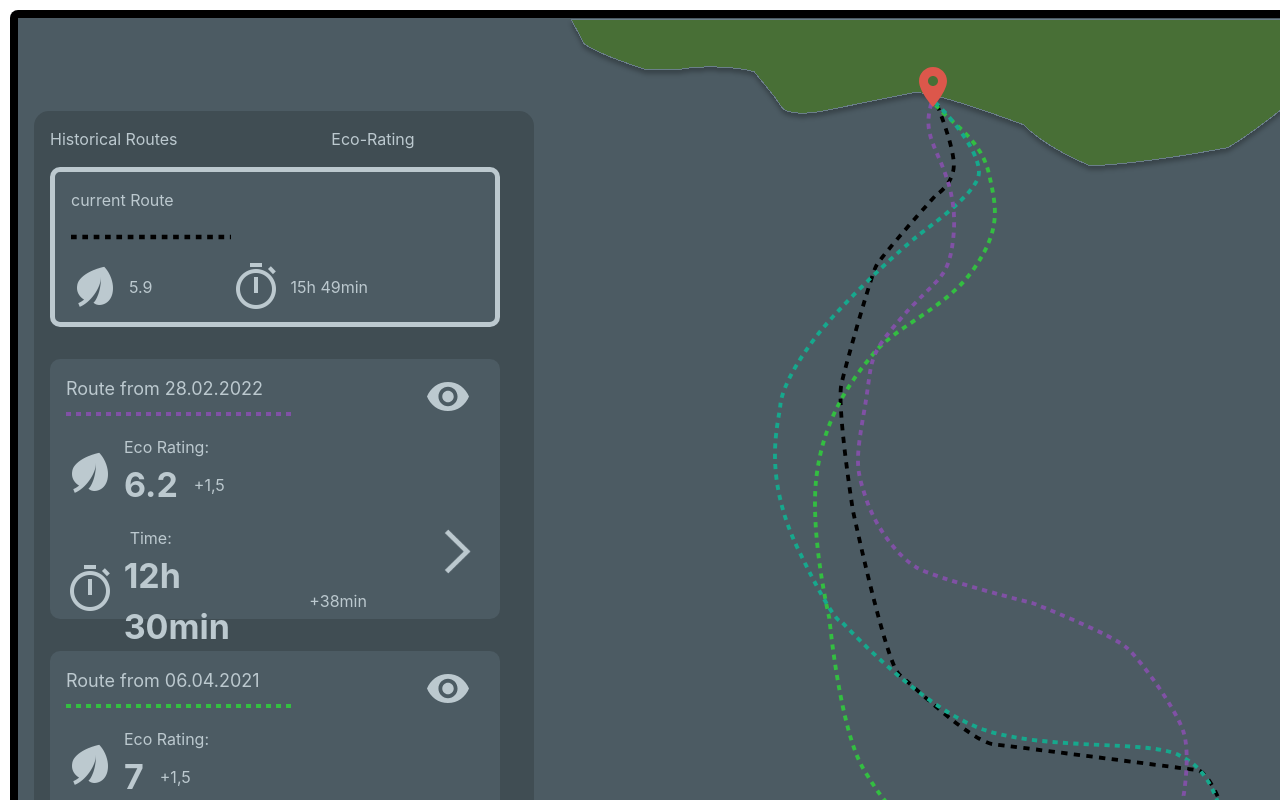
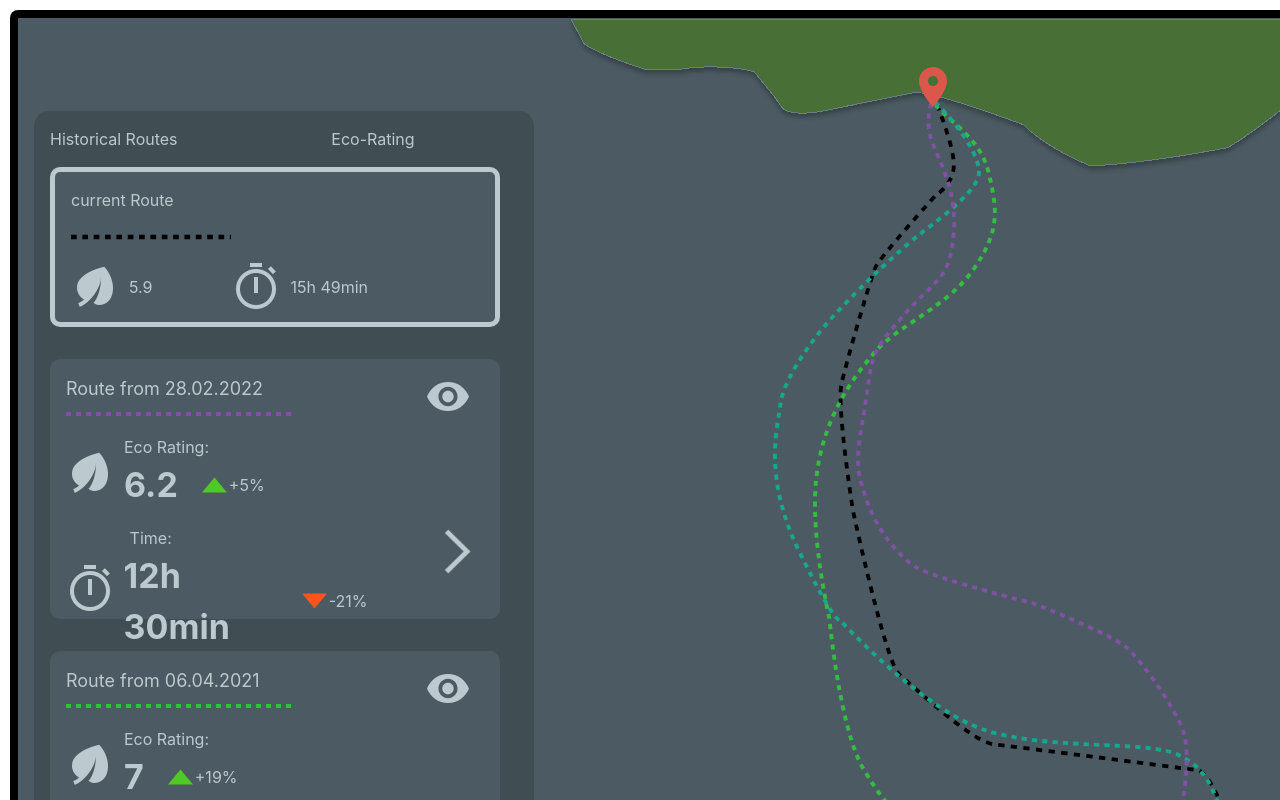
Before and after one commit to Trallianz/MariData_HEI, a React (Create React App) app in the folder maridata/: page / in a window 1280 px wide. Shown: the top 800 px of the page. Built offline with nearby package versions, Linux system fonts and the light colour scheme.

Commit message:
added comparison to route panel

```diff
--- a/maridata/src/components/RoutePanel.tsx
+++ b/maridata/src/components/RoutePanel.tsx
@@ -15,6 +15,9 @@ import line_blue from "./../icons/line_blue.svg";
 import { useNavigate } from "react-router-dom";
 import TimeCalc from './TimeCalc';
 import { ShipContext } from '../ShipContext';
+import red_triangle from "./../icons/arrow_down_red.svg";
+import gray_triangel from "./../icons/arrow_grey.svg";
+import green_triangle from "./../icons/arrow_up_green.svg";
 
 interface route_props2 {
     isOpen: Array<boolean>;
@@ -29,6 +32,7 @@ const RoutePanel = (props: any) => {
 
     // function that is called when clicked on the eye-icon
     const handleEyeAction = () => {
+        console.log(shipProp.currentRoute);
         let temp = shipProp.orderedRoutes;
         temp[props.routeIndex].shown_on_map = !temp[props.routeIndex].shown_on_map;
         shipProp.setOrderedRoutes(temp);
@@ -47,6 +51,56 @@ const RoutePanel = (props: any) => {
         setEyeOpen(!eyeOpen)
     }
 
+
+    //calculate diferences
+
+    let triangle = gray_triangel;
+
+    function showTriangleEco(c: number, s: number) {
+        const sum = c - s
+        if (sum > 0) {
+            triangle = red_triangle
+            return (triangle)
+        }
+        else {
+            triangle = green_triangle
+            return (triangle)
+        }
+    }
+
+    function getDifferenceEco(x: number, y: number) {
+        //example "-60%"
+        if (x >= y) {
+            return (Math.round(((y / x) * 100) - 100) + "%");
+        }
+        //example "+60%"
+        else {
+            return ("+" + Math.round(((y / x) * 100) - 100) + "%");
+        }
+    }
+
+    function showTriangleTime(c: number, s: number) {
+        const sum = c - s
+        if (sum < 0) {
+            triangle = red_triangle
+            return (triangle)
+        }
+        else {
+            triangle = green_triangle
+            return (triangle)
+        }
+    }
+
+    function getDifferenceTime(x: number, y: number) {
+        //example "-60%"
+        if (x >= y) {
+            return (Math.round(((y / x) * 100) - 100) + "%");
+        }
+        //example "+60%"
+        else {
+            return ("+" + Math.round(((y / x) * 100) - 100) + "%");
+        }
+    }
 
     //passes the route data (props) to the detailed comparison site
     const navigate = useNavigate();
@@ -113,7 +167,10 @@ const RoutePanel = (props: any) => {
                             <p>Eco Rating:</p>
                             <div className='routen_panel_eco_rating_value'>
                                 <p className='eco_rating'>{props.eco_rating}</p>
-                                <p className='eco_difference'>+1,5</p>
+                                <div className='eco_rating_comparison'>
+                                    <img src={showTriangleEco(shipProp.currentRoute.eco_rating, props.eco_rating)} alt="" />
+                                    {getDifferenceEco(shipProp.currentRoute.eco_rating, props.eco_rating)}
+                                </div>
                             </div>
                         </div>
                     </div>
@@ -125,7 +182,10 @@ const RoutePanel = (props: any) => {
                             <p>Time:</p>
                             <div className='routen_panel_eco_rating_value'>
                                 <p className='time'>{TimeCalc(props.time_driven + props.time_anchor)}</p>
-                                <p className='time_difference'>+38min</p>
+                                <div className='time_comparison'>
+                                    <img src={showTriangleEco((shipProp.currentRoute.time_driven + shipProp.currentRoute.time_anchor), (props.time_driven + props.time_anchor))} alt="" />
+                                    {getDifferenceEco((shipProp.currentRoute.time_driven + shipProp.currentRoute.time_anchor), (props.time_driven + props.time_anchor))}
+                                </div>
                             </div>
                         </div>
                     </div>
--- a/maridata/src/components/RoutenPanel.css
+++ b/maridata/src/components/RoutenPanel.css
@@ -136,7 +136,22 @@
     height: 48;
 }
 
-.routen_panel_eco_comparison > *{
-    height: 100px;
-    width: 200px;
+.eco_rating_comparison{
+    padding-left: 1.5em;
+    display: flex;
+    flex-direction: row;
 }
+
+.eco_rating_comparison > img{
+    padding-right: 2px;
+}
+
+.time_comparison{
+    padding-left: 8px;
+    display: flex;
+    flex-direction: row;
+}
+
+.time_comparison > img{
+    padding-right: 2px;
+}
```
